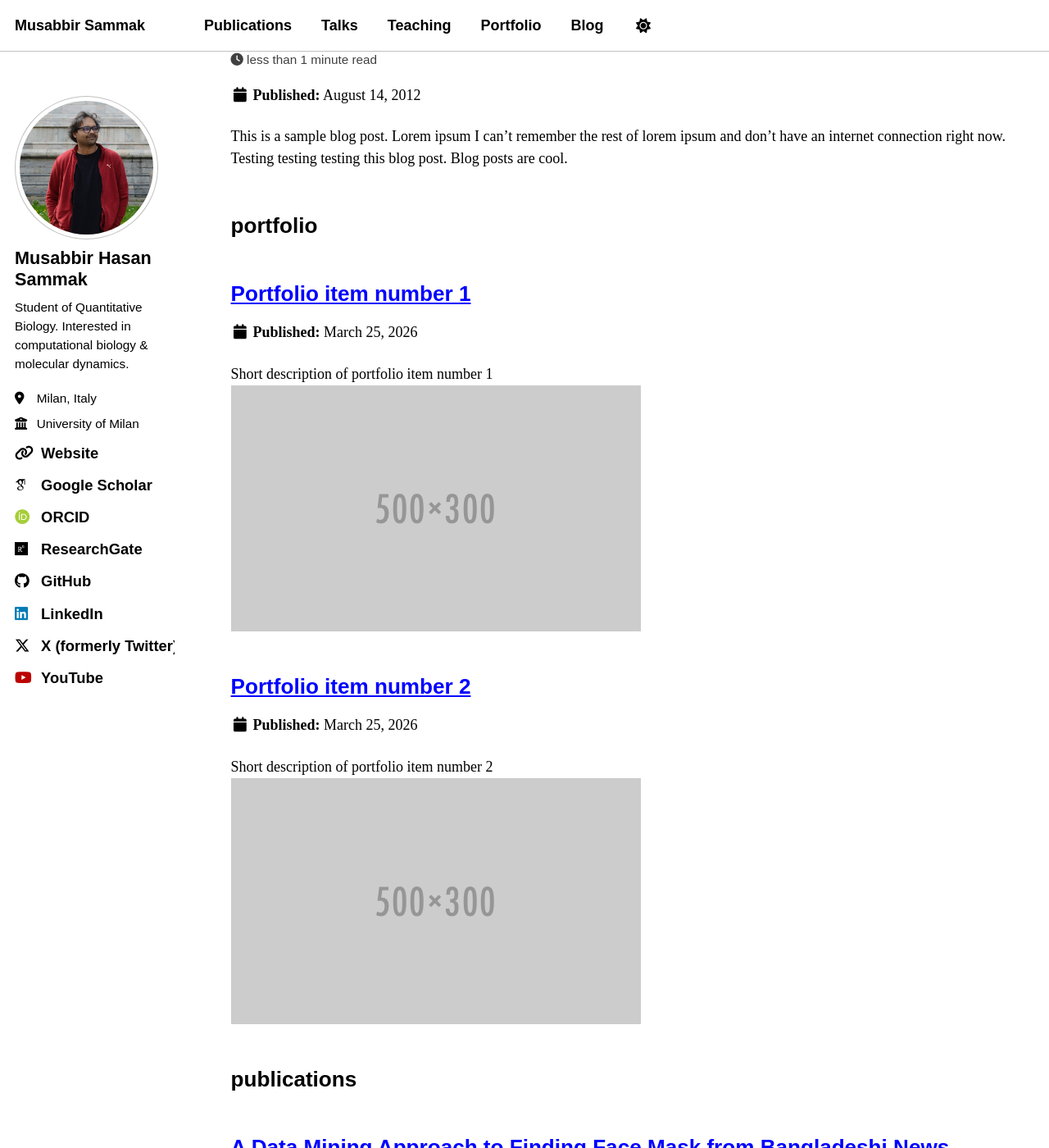
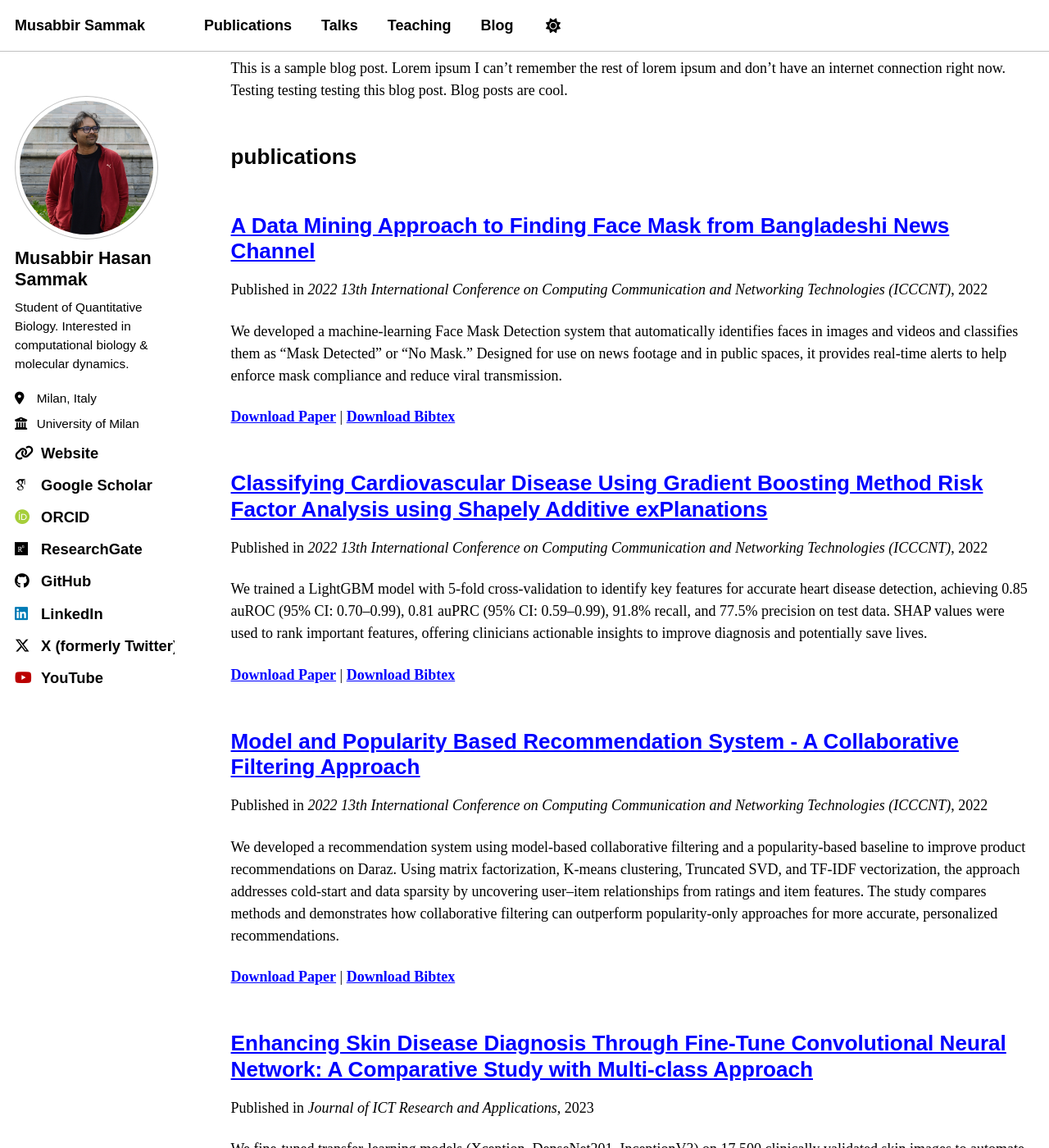
Before and after one commit to musabbirsammak/musabbirsammak.github.io, a Jekyll site: the page built from _pages/sitemap.md, in a window 1280 px wide and 1400 px high, scrolled down 2454 px. Shown: the whole window at 82% size. Built offline with Jekyll 4.4.1, drawn with Linux system fonts in a browser that asks for light colours; some web fonts are replaced; a script bundle is joined from its source files by our own code; library files that are not in the unit come from our copies.

Commit message:
fix: bring minor formatting changes

```diff
--- a/_config.yml
+++ b/_config.yml
@@ -227,9 +227,6 @@ collections:
   publications:
     output: true
     permalink: /:collection/:path/
-  portfolio:
-    output: true
-    permalink: /:collection/:path/
   talks:
     output: true
     permalink: /:collection/:path/
@@ -273,15 +270,6 @@ defaults:
       author_profile: true
       share: true
       comments: true
-  # _portfolio
-  - scope:
-      path: ""
-      type: portfolio
-    values:
-      layout: single
-      author_profile: true
-      share: true
-      comment: true
   # _talks
   - scope:
       path: ""
--- a/_data/navigation.yml
+++ b/_data/navigation.yml
@@ -18,8 +18,5 @@ main:
   - title: "Teaching"
     url: /teaching/
 
-  - title: "Portfolio"
-    url: /portfolio/
-
   - title: "Blog"
     url: /year-archive/
--- a/_pages/publications.html
+++ b/_pages/publications.html
@@ -6,7 +6,9 @@ author_profile: true
 ---
 
 {% if site.author.googlescholar %}
-  <div class="wordwrap">You can also find my articles on <a href="{{site.author.googlescholar}}">my Google Scholar profile</a>.</div>
+<hr/>
+<div class="wordwrap"><h1>You can also find my articles on <a href="{{site.author.googlescholar}}">my Google Scholar profile</a>.</h1></div>
+<hr/>
 {% endif %}
 
 {% include base_path %}
--- a/_portfolio/portfolio-1.md
+++ /dev/null
@@ -1,7 +0,0 @@
----
-title: "Portfolio item number 1"
-excerpt: "Short description of portfolio item number 1<br/><img src='/images/500x300.png'>"
-collection: portfolio
----
-
-This is an item in your portfolio. It can be have images or nice text. If you name the file .md, it will be parsed as markdown. If you name the file .html, it will be parsed as HTML.
--- a/_portfolio/portfolio-2.html
+++ /dev/null
@@ -1,7 +0,0 @@
----
-title: "Portfolio item number 2"
-excerpt: "Short description of portfolio item number 2 <br/><img src='/images/500x300.png'>"
-collection: portfolio
----
-
-This is an item in your portfolio. It can be have images or nice text. If you name the file .md, it will be parsed as markdown. If you name the file .html, it will be parsed as HTML.
```
Also changed, not shown: _pages/portfolio.html (deleted, +0 -13 lines), talkmap/org-locations.js (+3 -10 lines).
